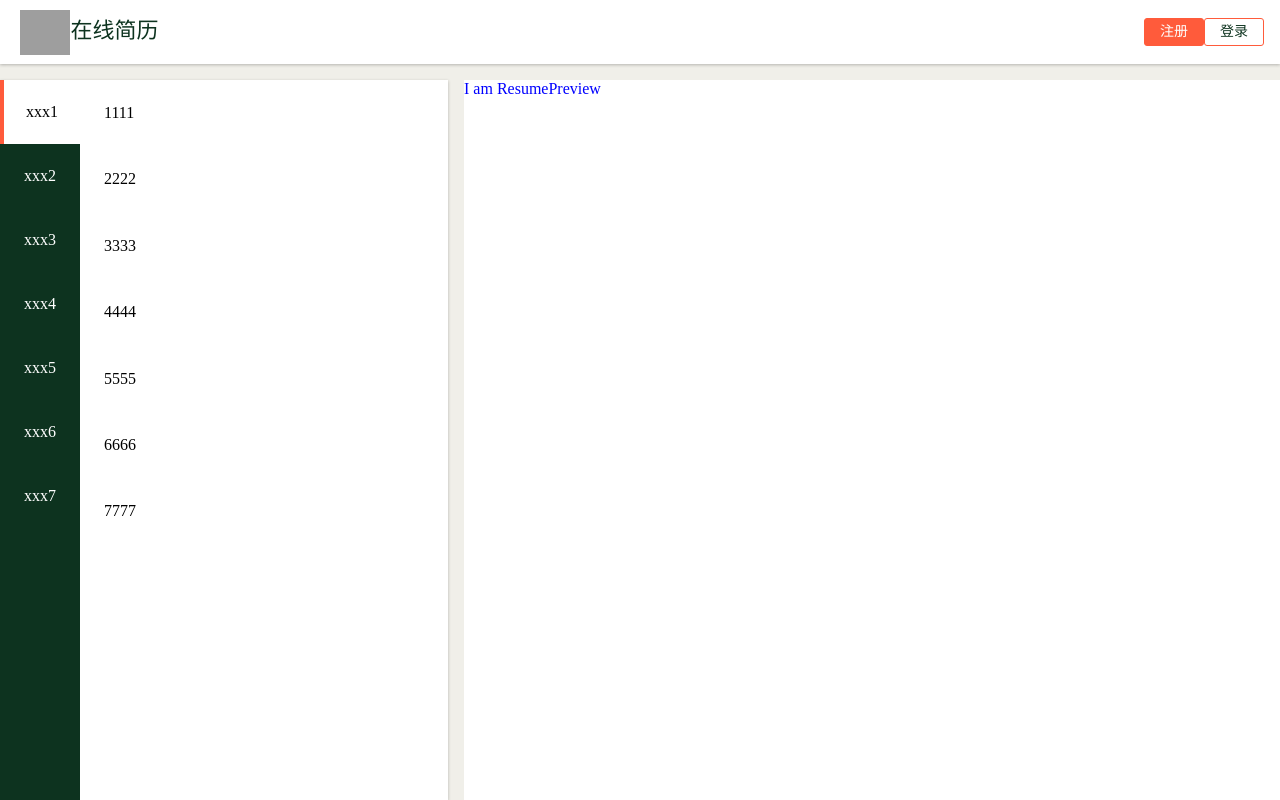
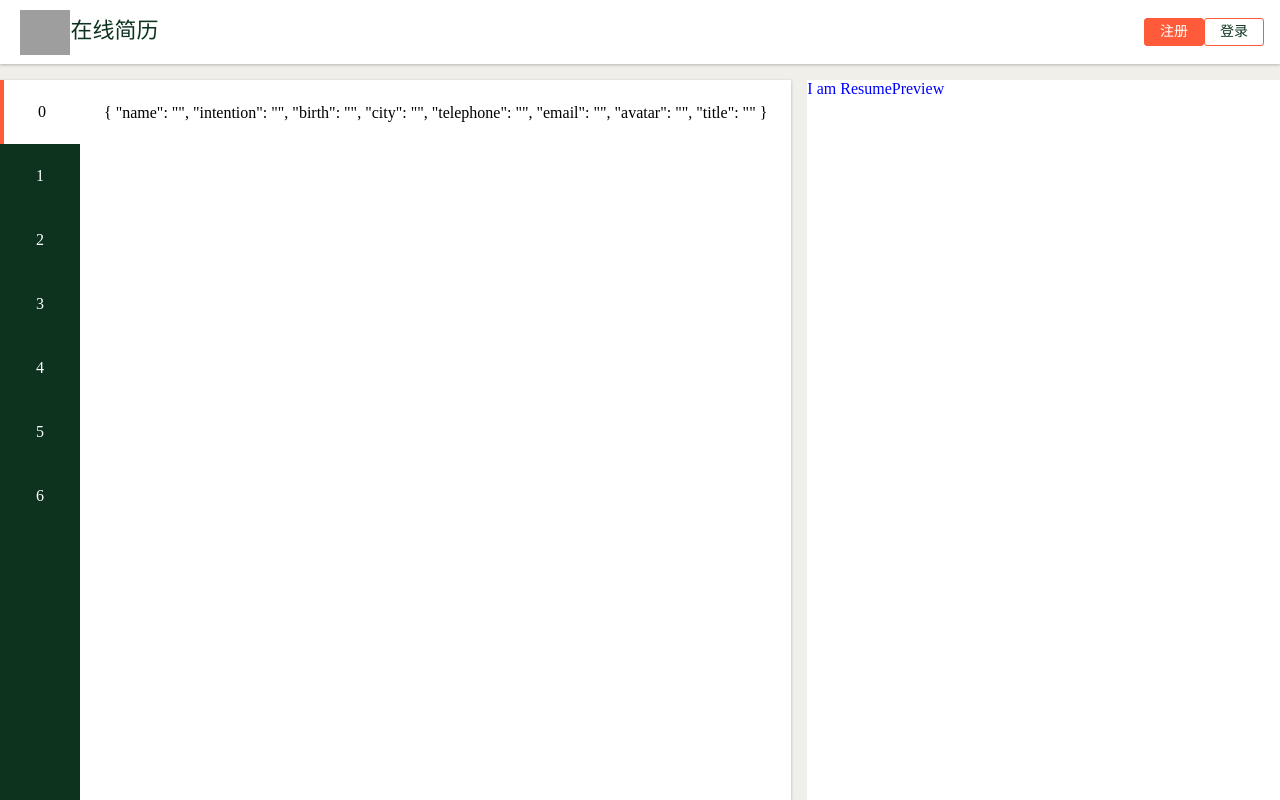
Before and after one commit to andreaxiang/resume-v2.0, a Vue app: page / in a window 1280 px wide. Built offline with nearby package versions, Linux system fonts and the light colour scheme; grey boxes are pictures that could not be loaded.

Commit message:
实现tab切换

```diff
--- a/src/components/ResumeEditor.vue
+++ b/src/components/ResumeEditor.vue
@@ -2,23 +2,15 @@
    <div id="resumeEditor">
      <nav>
       <ol>
-        <li class="active"> xxx1 </li>
-        <li> xxx2 </li>
-        <li> xxx3 </li>
-        <li> xxx4 </li>
-        <li> xxx5 </li>
-        <li> xxx6 </li>
-        <li> xxx7 </li>
+        <li v-for="(item,index) in resume.visibleItems" :class="{active: item === selected}" @click="selected = item">
+          {{index}}
+        </li>
       </ol>
      </nav>
       <ol class="panels">
-        <li>1111</li>
-        <li>2222</li>
-        <li>3333</li>
-        <li>4444</li>
-        <li>5555</li>
-        <li>6666</li>
-        <li>7777</li>
+        <li v-for="item in resume.visibleItems" v-show="item === selected">
+          {{resume[item]}}
+        </li>
       </ol>
    </div>
  </template>
@@ -29,7 +21,26 @@
    name: 'ResumeEditor',
    data(){
     return {
-
+      selected: 'bio',
+      resume: {
+        visibleItems: ['bio', 'workHistory', 'education', 'projects', 'awards', 'contacts', 'others'],
+        bio: {
+          name: '',
+          intention: '',
+          birth: '',
+          city: '',
+          telephone: '',
+          email: '',
+          avatar: '',
+          title: ''
+        },
+        'workHistory': [],
+        education: [],
+        projects: [],
+        awards: [],
+        contacts: [],
+        others: []
+      }
     }
    }
  }
```
